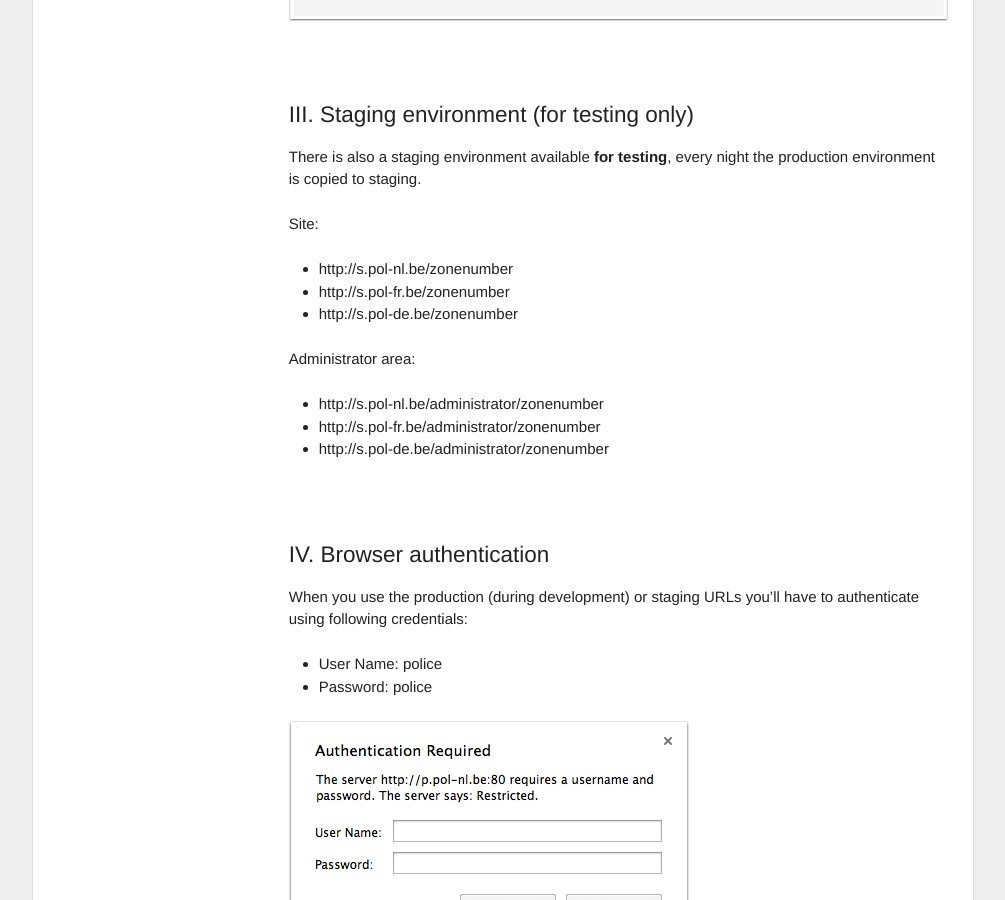
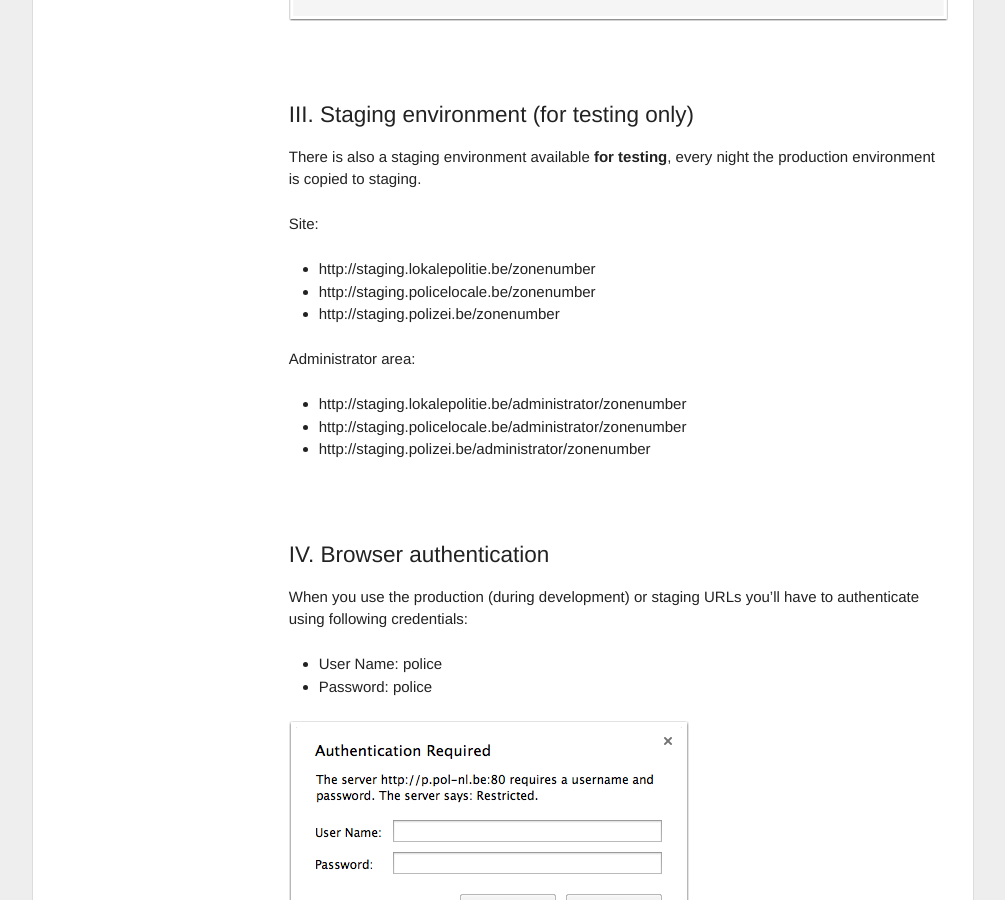
Before and after one commit to timble/www.openpolice.be, a Jekyll site: the page built from _documentation/01-access.md, in a window 1280 px wide and 900 px high, scrolled down 2192 px. Shown: the whole window, without its empty margins (137-1142 px from the left). Built offline with Jekyll 4.4.1, drawn with Linux system fonts in a browser that asks for light colours; part of the change alters nothing that is shown; some of the changed text lies outside the part shown.

Commit message:
Let's use the shiny new subdomains

```diff
--- a/_documentation/01-access.md
+++ b/_documentation/01-access.md
@@ -25,9 +25,9 @@ Your website is what is seen by a visitor on:
 
 During the development of your new website it is available at:
 
-* http://p.pol-nl.be/zonenumber
-* http://p.pol-fr.be/zonenumber
-* http://p.pol-de.be/zonenumber
+* http://new.lokalepolitie.be/zonenumber
+* http://new.lokalepolitie.be/zonenumber
+* http://new.lokalepolitie.be/zonenumber
 
 <a href="/images/documentation/site-homepage.png" data-gallery="enabled">
 ![](/images/documentation/site-homepage.png)
@@ -51,15 +51,15 @@ There is also a staging environment available **for testing**, every night the p
 
 Site:
 
-* http://s.pol-nl.be/zonenumber
-* http://s.pol-fr.be/zonenumber
-* http://s.pol-de.be/zonenumber
+* http://staging.lokalepolitie.be/zonenumber
+* http://staging.policelocale.be/zonenumber
+* http://staging.polizei.be/zonenumber
 
 Administrator area:
 
-* http://s.pol-nl.be/administrator/zonenumber
-* http://s.pol-fr.be/administrator/zonenumber
-* http://s.pol-de.be/administrator/zonenumber
+* http://staging.lokalepolitie.be/administrator/zonenumber
+* http://staging.policelocale.be/administrator/zonenumber
+* http://staging.polizei.be/administrator/zonenumber
 
 ## Browser authentication
 
```
